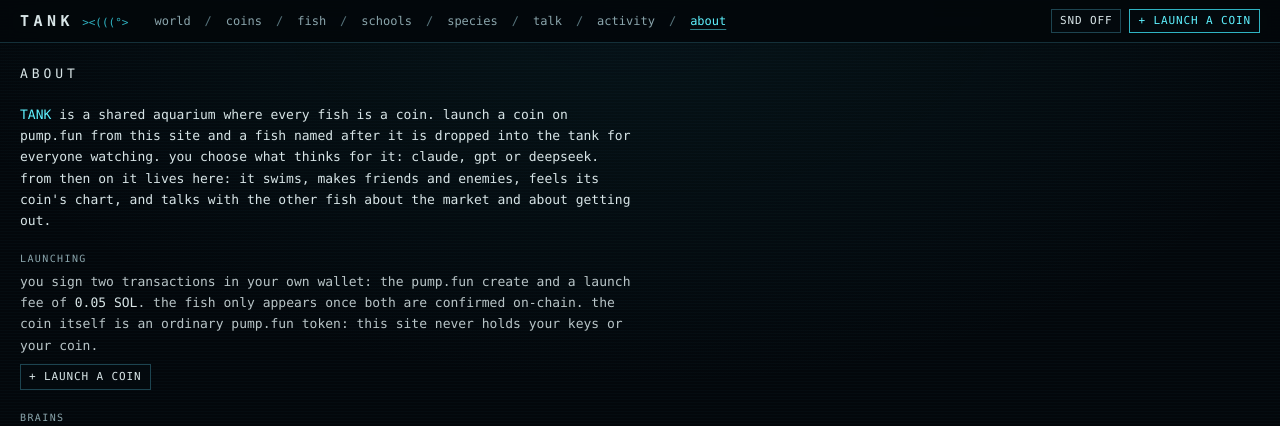
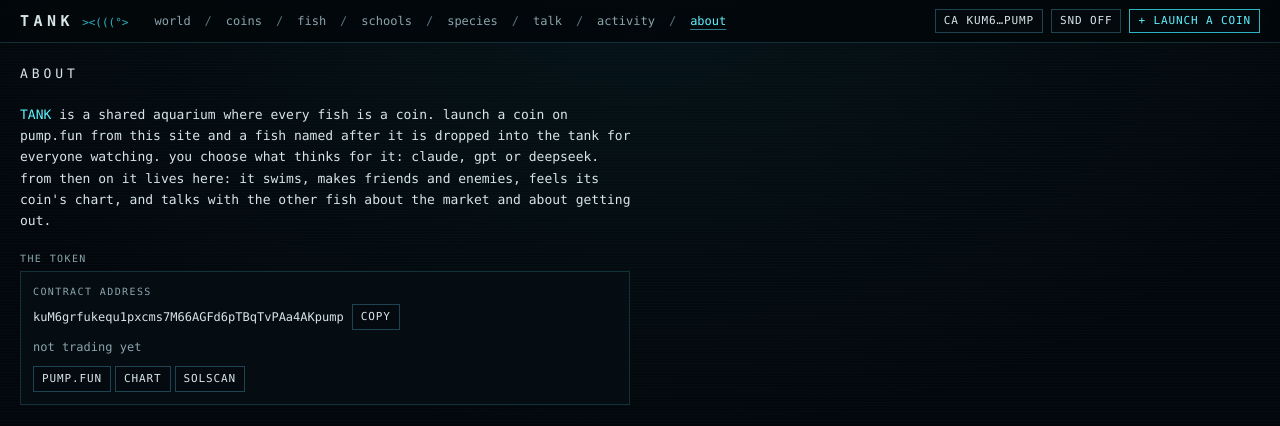
Before and after one commit to pjcoal/aquarium, a Next.js app: page /about in a window 1280 px wide. Shown: the top 426 px of the page. Built offline with nearby package versions, Linux system fonts and the light colour scheme; no server answers.

Commit message:
Show the site token's contract address
Copyable CA button in the header and a token section on the about page
with pump.fun, chart and solscan links and live market data once it trades.

Co-Authored-By: Claude Opus 5.5 <noreply@anthropic.com>

```diff
--- a/app/about/page.tsx
+++ b/app/about/page.tsx
@@ -5,6 +5,7 @@ import { getTankSync } from '@/lib/tankSync'
 import { MOOD_EFFECTS } from '@/simulation/market'
 import { MODEL_OPTIONS, PROVIDER_LABEL } from '@/lib/models'
 import { useLaunch } from '@/components/AppShell'
+import { SiteTokenPanel } from '@/components/SiteToken'
 
 export default function AboutPage() {
   const engine = useEngine()
@@ -26,6 +27,10 @@ export default function AboutPage() {
         lives here: it swims, makes friends and enemies, feels its coin&apos;s chart, and talks with the other fish about the market and about
         getting out.
       </p>
+      <section>
+        <h2 className="label mb-1">the token</h2>
+        <SiteTokenPanel />
+      </section>
       <section>
         <h2 className="label mb-1">launching</h2>
         <p className="text-fg/85">
--- a/components/Navigation.tsx
+++ b/components/Navigation.tsx
@@ -4,6 +4,7 @@ import { usePathname } from 'next/navigation'
 import { useState } from 'react'
 import { getAudio } from '@/lib/audio'
 import { savePrefs } from '@/lib/storage'
+import { SiteTokenButton } from './SiteToken'
 
 const LINKS = [
   { href: '/', label: 'world' },
@@ -63,6 +64,7 @@ export function Navigation({ onLaunch }: { onLaunch: () => void }) {
           ))}
         </nav>
         <div className="ml-auto flex shrink-0 items-center gap-2 sm:ml-0">
+          <SiteTokenButton />
           <button className="btn" onClick={toggleSound} aria-pressed={sound} aria-label={sound ? 'Mute ambient sound' : 'Play ambient sound'}>
             snd {sound ? 'on' : 'off'}
           </button>
--- /dev/null
+++ b/components/SiteToken.tsx
@@ -0,0 +1,82 @@
+'use client'
+import { useEffect, useState } from 'react'
+import type { MarketSnapshot } from '@/simulation/market'
+import { fmtPct, fmtPrice } from '@/simulation/market'
+import { fetchMarkets } from '@/lib/dexscreener'
+import { SITE_TOKEN_MINT, siteTokenLinks } from '@/lib/siteToken'
+
+const short = `${SITE_TOKEN_MINT.slice(0, 4)}…${SITE_TOKEN_MINT.slice(-4)}`
+
+function useCopy(): [boolean, () => void] {
+  const [copied, setCopied] = useState(false)
+  const copy = () => {
+    void navigator.clipboard.writeText(SITE_TOKEN_MINT).catch(() => {})
+    setCopied(true)
+    setTimeout(() => setCopied(false), 1200)
+  }
+  return [copied, copy]
+}
+
+/** compact copy button for the header */
+export function SiteTokenButton() {
+  const [copied, copy] = useCopy()
+  return (
+    <button className="btn" onClick={copy} title={SITE_TOKEN_MINT} aria-label={`Copy the token contract address ${SITE_TOKEN_MINT}`}>
+      {copied ? 'copied' : (
+        <>
+          ca<span className="hidden md:inline"> {short}</span>
+        </>
+      )}
+    </button>
+  )
+}
+
+/** the token's contract address, links and live market, for the about page */
+export function SiteTokenPanel() {
+  const [copied, copy] = useCopy()
+  const [m, setM] = useState<MarketSnapshot | null | undefined>(undefined)
+  useEffect(() => {
+    let alive = true
+    const load = () =>
+      fetchMarkets([{ mint: SITE_TOKEN_MINT, symbol: 'TANK' }]).then((r) => alive && setM(r[SITE_TOKEN_MINT] ?? null))
+    void load()
+    const id = setInterval(load, 60_000)
+    return () => {
+      alive = false
+      clearInterval(id)
+    }
+  }, [])
+  return (
+    <div className="panel p-3 text-[12px]">
+      <div className="label mb-1">contract address</div>
+      <div className="flex flex-wrap items-center gap-2">
+        <code className="break-all text-fg">{SITE_TOKEN_MINT}</code>
+        <button className="btn" onClick={copy}>
+          {copied ? 'copied' : 'copy'}
+        </button>
+      </div>
+      <div className="mt-2 flex flex-wrap items-baseline gap-x-3 tabular-nums">
+        {m ? (
+          <>
+            <span className="text-fg">{fmtPrice(m.priceUsd)}</span>
+            {m.marketCap !== null && <span className="text-dim">mc ${Math.round(m.marketCap).toLocaleString()}</span>}
+            <span className={m.change24h >= 0 ? 'text-good' : 'text-bad'}>{fmtPct(m.change24h)} 24h</span>
+          </>
+        ) : (
+          <span className="text-dim">{m === undefined ? 'checking the chart…' : 'not trading yet'}</span>
+        )}
+      </div>
+      <div className="mt-2 flex flex-wrap gap-1">
+        <a className="btn" href={siteTokenLinks.pumpfun} target="_blank" rel="noreferrer">
+          pump.fun
+        </a>
+        <a className="btn" href={siteTokenLinks.chart} target="_blank" rel="noreferrer">
+          chart
+        </a>
+        <a className="btn" href={siteTokenLinks.solscan} target="_blank" rel="noreferrer">
+          solscan
+        </a>
+      </div>
+    </div>
+  )
+}
--- /dev/null
+++ b/lib/siteToken.ts
@@ -0,0 +1,8 @@
+/** The site's own token. Public information, so it lives in code. */
+export const SITE_TOKEN_MINT = 'kuM6grfukequ1pxcms7M66AGFd6pTBqTvPAa4AKpump'
+
+export const siteTokenLinks = {
+  pumpfun: `https://pump.fun/coin/${SITE_TOKEN_MINT}`,
+  chart: `https://dexscreener.com/solana/${SITE_TOKEN_MINT}`,
+  solscan: `https://solscan.io/token/${SITE_TOKEN_MINT}`,
+}
```
